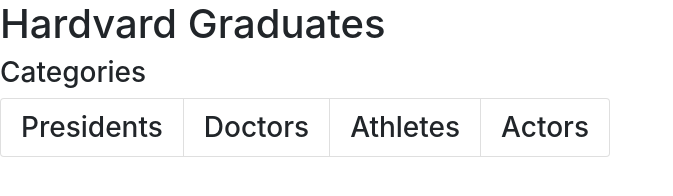
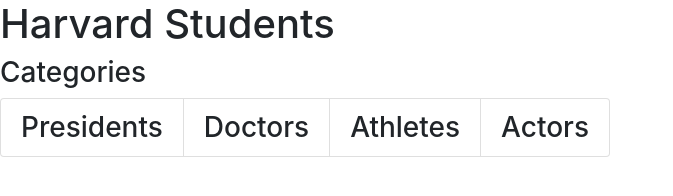
Before and after one commit to carlitos91/Project-0, a plain HTML site: page index.html in a window 1280 px wide. Shown: the whole page, without its empty margins (0-673 px from the left). Drawn offline with nearby package versions, Linux system fonts and the light colour scheme.

Commit message:
Correction/Change to h1

```diff
--- a/index.html
+++ b/index.html
@@ -8,7 +8,7 @@
     <link rel="stylesheet" href="https://stackpath.bootstrapcdn.com/bootstrap/4.3.1/css/bootstrap.min.css" integrity="sha384-ggOyR0iXCbMQv3Xipma34MD+dH/1fQ784/j6cY/iJTQUOhcWr7x9JvoRxT2MZw1T" crossorigin="anonymous">
   </head>
   <body>
-    <h1>Hardvard Graduates</h1>
+    <h1>Harvard Students</h1>
     <h3>Categories<h3>
     <ul class="list-group list-group-horizontal">
       <li class="list-group-item">Presidents</li>
```
